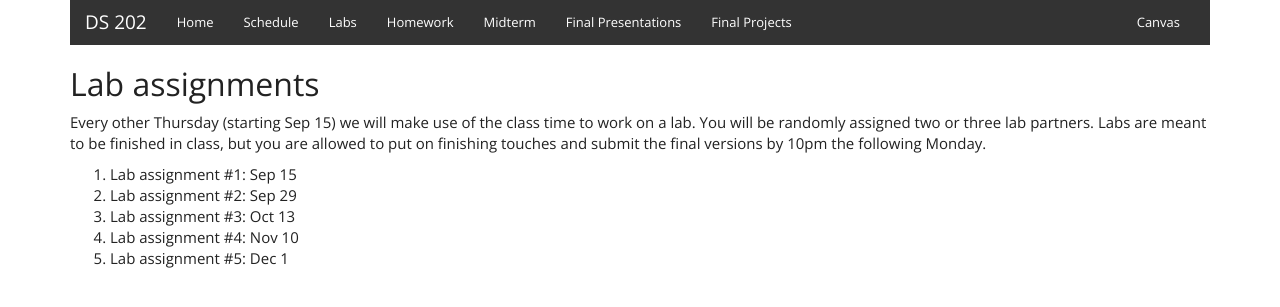
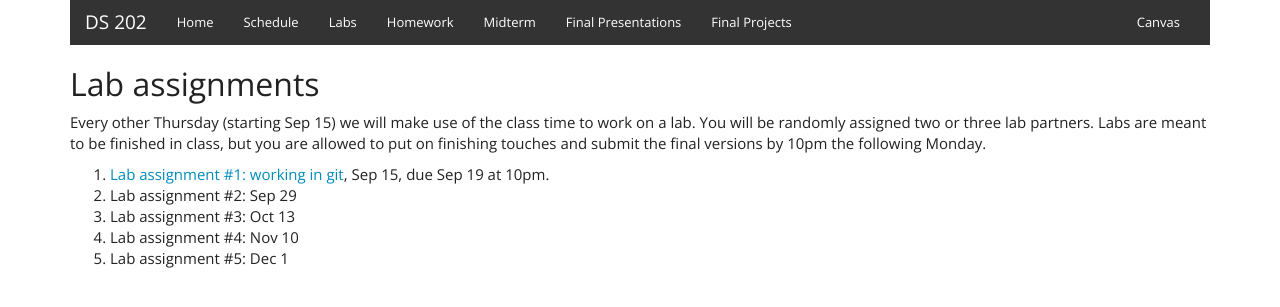
Before and after one commit to DS202-at-ISU/DS202-at-ISU.github.io, a Jekyll site: the page built from labs.html, in a window 1280 px wide. Shown: the top 307 px of the page. Built offline with Jekyll 4.4.1, drawn with Linux system fonts in a browser that asks for light colours.

Commit message:
couple more links

```diff
--- a/labs.html
+++ b/labs.html
@@ -14,7 +14,7 @@ Labs are meant to be finished in class, but you are allowed to put on finishing
 
 <ol>
   <li>
-    Lab assignment #1: Sep 15
+    <a href="../../labs/lab01.html">Lab assignment #1: working in git</a>, Sep 15, due Sep 19 at 10pm.
   </li>
   <li>
     Lab assignment #2: Sep 29
--- a/schedule.html
+++ b/schedule.html
@@ -62,7 +62,8 @@ The full syllabus is available <a href="syllabus.pdf" target=_blank>here</a>.
           <a href="../materials/02_r-intro/03_r-graphics.html" target=_blank>more graphics</a>  </dd>
                     </dd>
           <dt>Sep 15</dt>
-          <dd>Lab #1</dd>
+          <dd>
+          <a href="../labs/01lab.html" target=_blank>Lab #1</a></dd>
           <!--
           <dt>Jan 25</dt>
           <dd><a href="../materials/02_r-intro/02_r-graphics.html" target=_blank>graphics in ggplot2</a> </dd>
```
